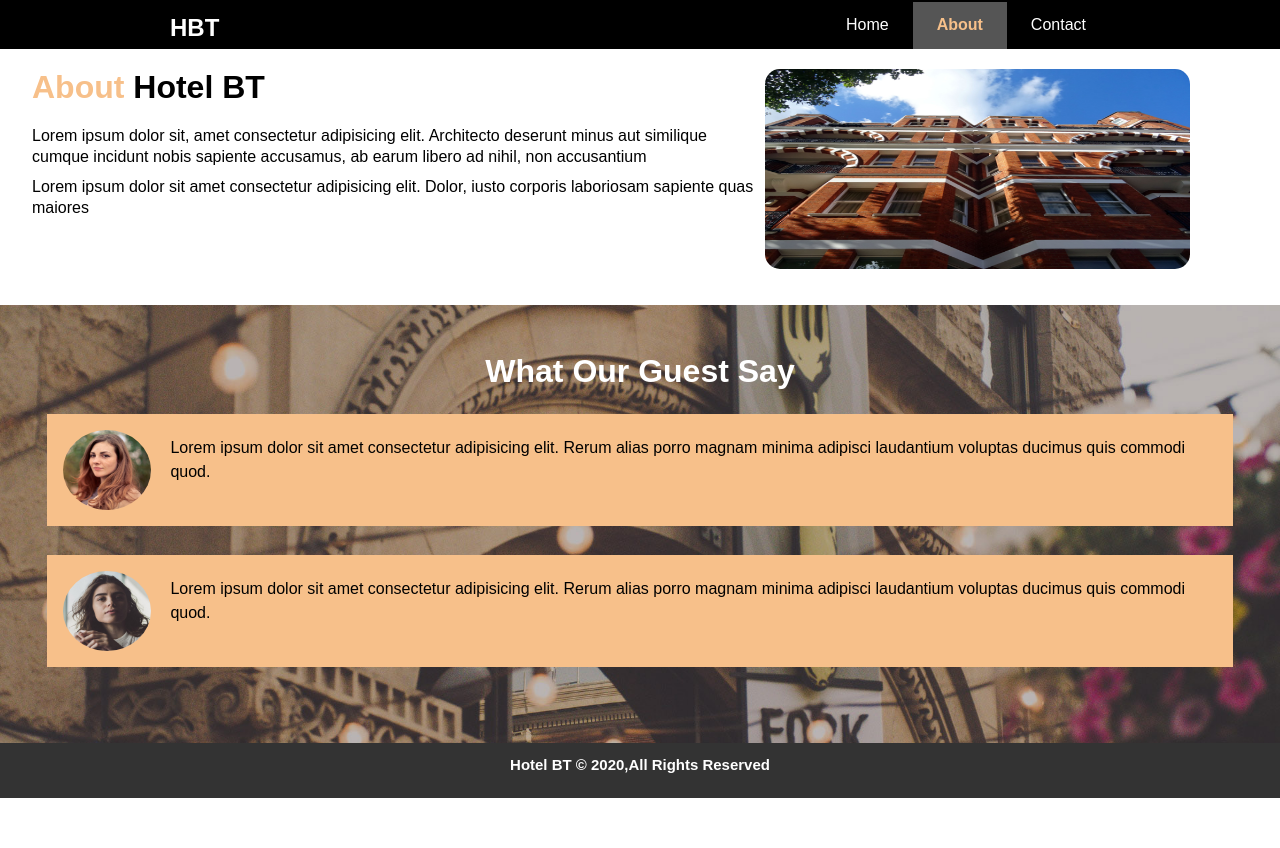
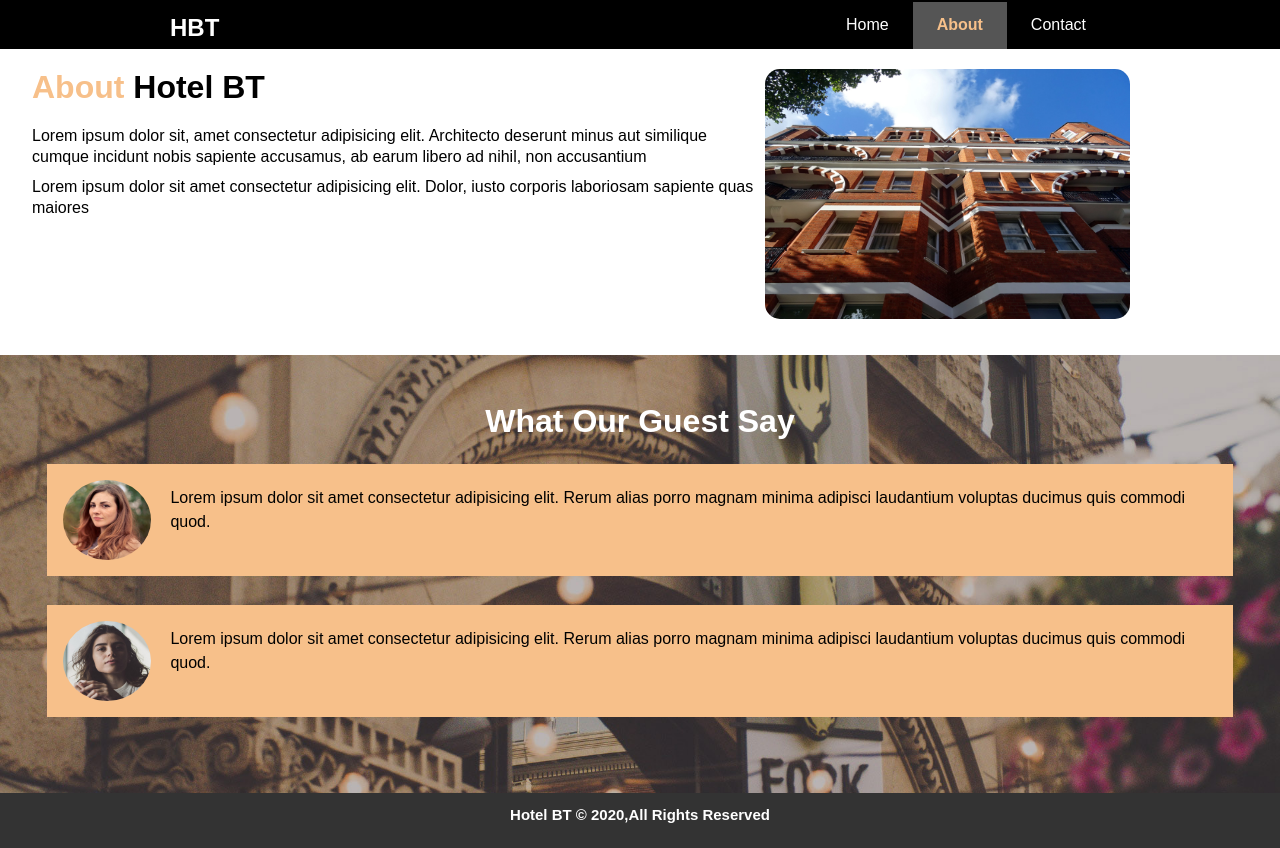
Before and after one commit to hassanalimalek/Hotel-HBT-HTML-CSS, a plain HTML site: page about.html in a window 1280 px wide. Before the commit the page ends 800 px from the top, so only its background shows below. Drawn offline with Linux system fonts and the light colour scheme.

Commit message:
Update styles.css

```diff
--- a/css/styles.css
+++ b/css/styles.css
@@ -200,11 +200,11 @@ body{
 }
 .about-img-container{
     float: left;
-    width: 35%;
+    width: 30%;
 }
 .about-img{
     width: 100%;
-    height: 200px;
+    height: 250px;
     border-radius: 15px;
 }
 
```
